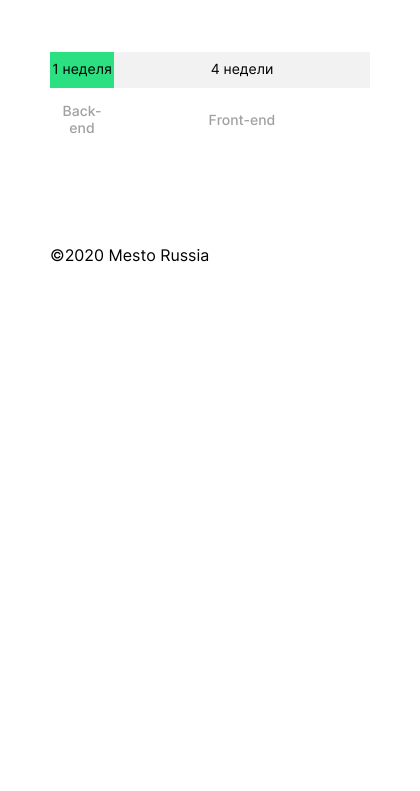
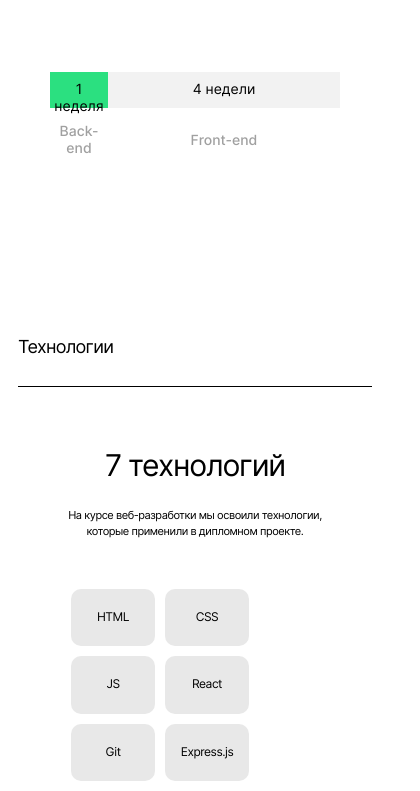
Before and after one commit to Lionen89/movies-explorer-frontend, a React (Create React App) app: page / in a window 390 px wide. Shown: the part 1156-1947 px from the top of the page, 420 px wide, since content can reach past the window. Before the commit the page ends 1436 px from the top, so only its background shows below. Built offline with nearby package versions, Linux system fonts and the light colour scheme; the HTML template or start-up script is replaced by a standard one.

Commit message:
feat/создать компонент Techs, fix/мобильные версии других компонентов

```diff
--- a/src/components/AboutProject/AboutProject.css
+++ b/src/components/AboutProject/AboutProject.css
@@ -8,8 +8,11 @@
     padding: 0 0 23px 0;
     margin: 110px 0 0;
 }
+.about-project {
+    margin: 0 70px 0;
+}
 
-.about-project-title {
+.about-project__title {
     font-weight: 400;
     font-size: 20px;
     line-height: 24.2px;
@@ -18,7 +21,7 @@
     padding: 0;
 }
 
-.about-project-text {
+.about-project__text {
     font-weight: 400;
     font-size: 14px;
     line-height: 20px;
@@ -26,7 +29,7 @@
     padding: 0;
 }
 
-.about-project-schedule {
+.about-project__schedule {
     display: grid;
     grid-template-columns: 1fr 4fr;
     grid-template-rows: 36px 1fr;
@@ -34,7 +37,7 @@
     margin-bottom: 110px;
 }
 
-.about-project-description {
+.about-project__description {
     display: grid;
     grid-template-columns: 1fr 1fr;
     grid-template-rows: 24px 1fr;
@@ -44,7 +47,7 @@
     margin-bottom: 110px;
 }
 
-.about-project-duration {
+.about-project__duration {
     margin: 0;
     padding: 9px 0;
     font-weight: 400;
@@ -53,15 +56,15 @@
     text-align: center;
 }
 
-.about-project-duration:first-child {
+.about-project__duration:first-child {
     background-color: #2BE080;
 }
 
-.about-project-duration:nth-child(2) {
+.about-project__duration:nth-child(2) {
     background-color: #F2F2F2;
 }
 
-.about-project-duration-text {
+.about-project__duration-text {
     font-weight: 500;
     font-size: 14px;
     line-height: 17px;
@@ -69,3 +72,8 @@
     color: #A0A0A0;
     margin: auto;
 }
+@media screen and (max-width: 960px) {
+    .about-project {
+        margin: 0 50px 0;
+    }
+}
--- a/src/components/AboutProject/AboutProject.jsx
+++ b/src/components/AboutProject/AboutProject.jsx
@@ -3,23 +3,23 @@ function AboutProject() {
   return (
     <section className="about-project">
       <h2 className="title">О проекте</h2>
-      <article className="about-project-description">
-      <h3 className="about-project-title">Дипломный проект включал 5 этапов</h3>
-      <h3 className="about-project-title">На выполнение диплома ушло 5 недель</h3>
-      <p className="about-project-text">
+      <article className="about-project__description">
+      <h3 className="about-project__title">Дипломный проект включал 5 этапов</h3>
+      <h3 className="about-project__title">На выполнение диплома ушло 5 недель</h3>
+      <p className="about-project__text">
         Составление плана, работу над бэкендом, вёрстку, добавление
         функциональности и финальные доработки.
       </p>
-      <p className="about-project-text">
+      <p className="about-project__text">
         У каждого этапа был мягкий и жёсткий дедлайн, которые нужно было
         соблюдать, чтобы успешно защититься.
       </p>
       </article>
-      <article className="about-project-schedule">
-          <p className="about-project-duration">1 неделя</p>
-          <p className="about-project-duration">4 недели</p>
-          <span className="about-project-duration-text">Back-end</span>
-          <span className="about-project-duration-text">Front-end</span>
+      <article className="about-project__schedule">
+          <p className="about-project__duration">1 неделя</p>
+          <p className="about-project__duration">4 недели</p>
+          <span className="about-project__duration-text">Back-end</span>
+          <span className="about-project__duration-text">Front-end</span>
       </article>
     </section>
   );
--- a/src/components/App/App.css
+++ b/src/components/App/App.css
@@ -4,13 +4,7 @@
     min-height: 100vh;
 }
 .main-page__container {
-    margin: 0 70px 0;
     min-width: 320px;
     max-width: 1280px;
+    margin: 0 auto;
 }
-
-@media screen and (max-width: 960px) {
-    .main-page__container {
-        margin: 0 50px 0;
-    }
-}
--- a/src/components/Main/Main.jsx
+++ b/src/components/Main/Main.jsx
@@ -4,7 +4,7 @@ import Header from "../Header/Header";
 import Promo from "../Promo/Promo";
 import NavTab from "../NavTab/NavTab";
 import AboutProject from "../AboutProject/AboutProject";
-// import Techs from "../Techs/Techs";
+import Techs from "../Techs/Techs";
 // import AboutMe from "../AboutMe/AboutMe";
 // import Portfolio from "../Portfolio/Portfolio"
 import Footer from '../Footer/Footer'
@@ -20,8 +20,8 @@ function Main(props) {
       <Promo />
       <NavTab />
       <AboutProject />
-      {/* <Techs />
-      <AboutMe />
+      <Techs />
+      {/* <AboutMe />
       <Portfolio /> */}
     </main>
      <Footer />
--- a/src/components/NavTab/NavTab.css
+++ b/src/components/NavTab/NavTab.css
@@ -4,7 +4,6 @@
     align-items: center;
     height: 66px;
     background-color: #F5F5F5;
-    margin: 0 -70px 0;
 }
 
 .nav__link {
@@ -14,12 +13,6 @@
     line-height: 16px;
     color: #000000;
 }
-@media screen and (max-width: 960px) {
-    .navtab {
-        width: calc(100%+50*2px);
-        margin: 0 -50px 0;
-    }
-}
 
 @media screen and (max-width: 690px) {
     .nav__link {
--- a/src/components/Promo/Promo.css
+++ b/src/components/Promo/Promo.css
@@ -4,11 +4,9 @@
     background-position: center;
     background-repeat: no-repeat;
     background-size: 320px;
-    width: calc(100%+70*2px);
     height: 524px;
     display: flex;
     justify-content: center;
-    margin: 0 -70px 0;
 }
 
 .promo__title {
@@ -25,8 +23,6 @@
 @media screen and (max-width: 960px) {
     .promo {
         height: 784px;
-        margin: 0 -50px 0;
-        width: calc(100%+50*2px);
     }
 
     .promo__title {
--- /dev/null
+++ b/src/components/Techs/Techs.css
@@ -0,0 +1,137 @@
+.techs {
+    display: flex;
+    flex-direction: column;
+    justify-content: center;
+    align-items: center;
+    background-color: #F5F5F5;
+}
+
+.techs__line {
+    border-bottom: 1px solid;
+    width: calc(100% - 70px * 2);
+    margin-top: 150px;
+}
+
+.techs__title {
+    font-weight: 400;
+    font-size: 22px;
+    line-height: 26.63px;
+    letter-spacing: -0.04em;
+    width: calc(100% - 50px * 2);
+    border-bottom: 1px solid;
+    padding: 0 0 23px 0;
+    margin: 90px 50px 0;
+    display: none;
+}
+
+.techs__description {
+    font-weight: 400;
+    font-size: 50px;
+    line-height: 58px;
+    letter-spacing: -0.04em;
+    margin: 90px auto 26px;
+}
+
+.techs__text {
+    font-weight: 400;
+    font-size: 14px;
+    line-height: 20px;
+    letter-spacing: -0.04em;
+    text-align: center;
+    max-width: 460px;
+    margin: 0 auto;
+}
+
+.techs__stack {
+    display: flex;
+    list-style-type: none;
+    margin: 100px auto;
+    padding: 0;
+}
+
+.techs__stack-text {
+    font-weight: 400;
+    font-size: 14px;
+    line-height: 17px;
+    letter-spacing: -0.04em;
+    text-align: center;
+    width: 90px;
+    background-color: #E8E8E8;
+    border-radius: 10px;
+    padding: 21px 0 22px;
+    margin-right: 10px;
+}
+
+@media screen and (max-width: 960px) {
+    .techs__line {
+        width: calc(100% - 50px * 2);
+        display: none;
+    }
+
+    .techs__title {
+        display: block;
+    }
+
+    .techs__description {
+        margin: 80px auto 22px;
+    }
+
+    .techs__text {
+        font-size: 12px;
+        line-height: 18px;
+    }
+
+    .techs__stack {
+        margin: 83px auto 90px;
+    }
+
+    .techs__stack-text {
+        font-size: 12px;
+        line-height: 14.52px;
+        width: 84px;
+    }
+}
+
+@media screen and (max-width: 690px) {
+    .techs {
+        background-color: inherit;
+    }
+
+    .techs__title {
+        font-size: 18px;
+        line-height: 21.78px;
+        padding: 0 0 28px 0;
+        margin: 70px 18px 0;
+        width: calc(100% - 18px * 2);
+    }
+
+    .techs__description {
+        margin: 60px auto 24px;
+        font-size: 30px;
+        line-height: 36px;
+    }
+
+    .techs__text {
+        font-size: 11px;
+        line-height: 16px;
+    }
+
+    .techs__stack {
+        margin: 50px 71px 60px;
+        flex-wrap: wrap;
+    }
+
+    .techs__stack-text {
+        margin-bottom: 10px;
+    }
+}
+
+@media screen and (max-width: 410px) {
+    .techs__text {
+        max-width: 292px;
+    }
+
+    .techs__stack-text:nth-child(even) {
+        margin-right: 0;
+    }
+}
--- a/src/components/Techs/Techs.jsx
+++ b/src/components/Techs/Techs.jsx
@@ -0,0 +1,24 @@
+import "./Techs.css";
+function Techs() {
+  return (
+    <section className="techs">
+      <div className="techs__line"></div>
+      <h2 className="techs__title">Технологии</h2>
+      <h2 className="techs__description">7 технологий</h2>
+      <p className="techs__text">
+        На курсе веб-разработки мы освоили технологии, которые применили в
+        дипломном проекте.
+      </p>
+      <ul className="techs__stack">
+        <li className="techs__stack-text">HTML</li>
+        <li className="techs__stack-text">CSS</li>
+        <li className="techs__stack-text">JS</li>
+        <li className="techs__stack-text">React</li>
+        <li className="techs__stack-text">Git</li>
+        <li className="techs__stack-text">Express.js</li>
+        <li className="techs__stack-text">mongoDB</li>
+      </ul>
+    </section>
+  );
+}
+export default Techs;
```
